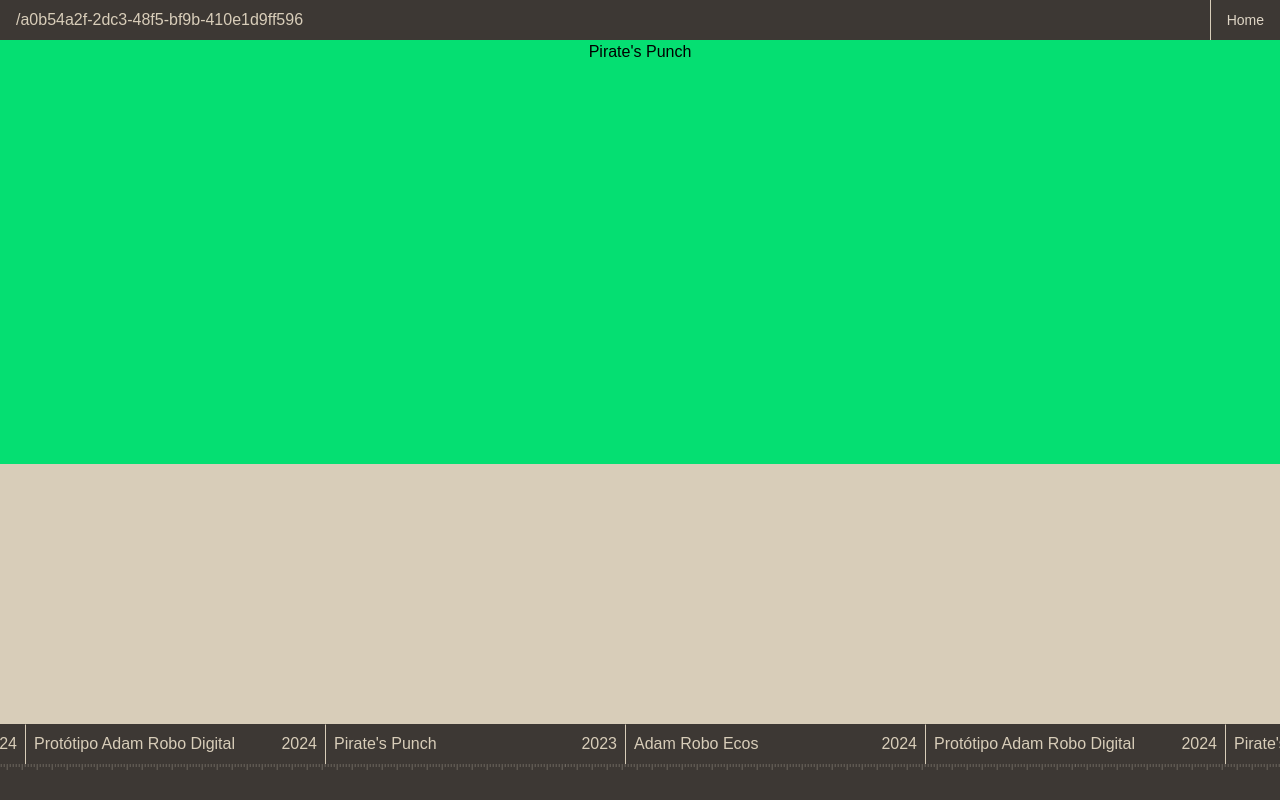
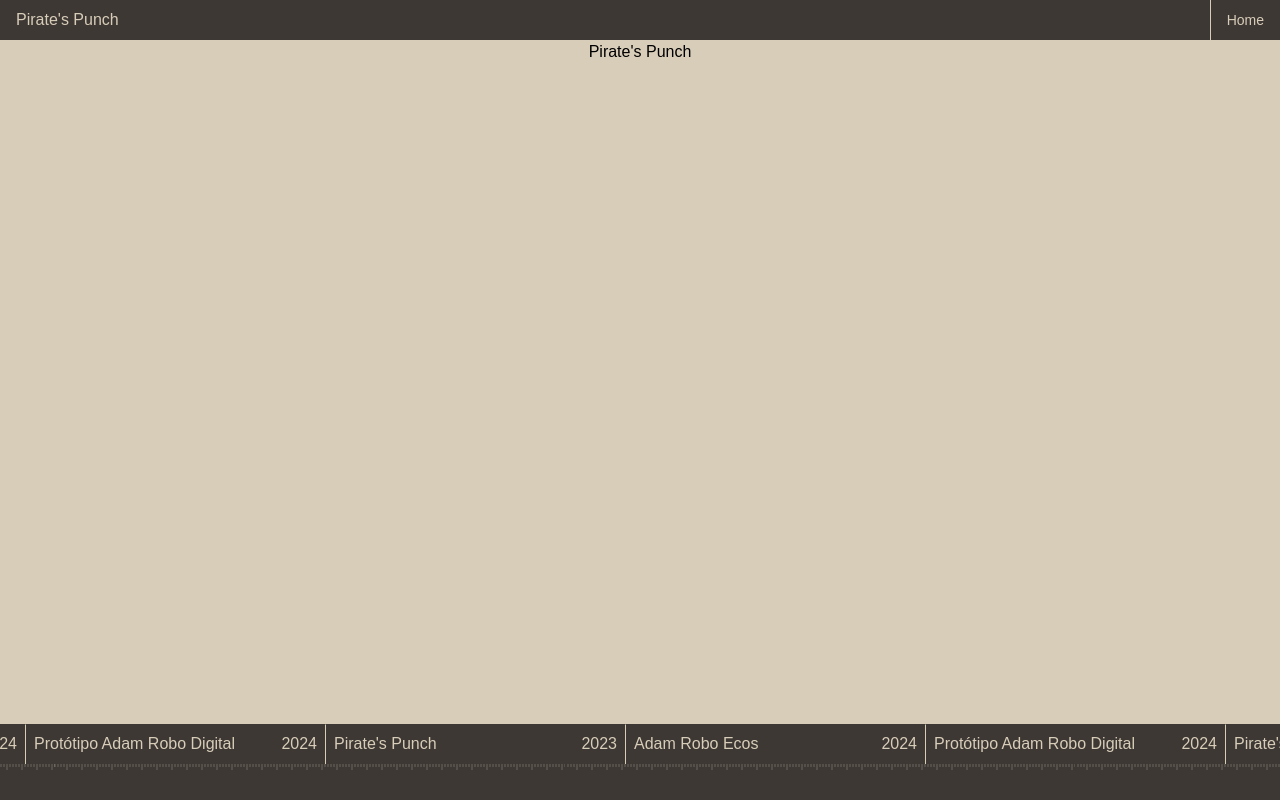
Before and after one commit to KelvinCrepaldi/kelvincrepaldi, a React (Vite) app: page /a0b54a2f-2dc3-48f5-bf9b-410e1d9ff596 in a window 1280 px wide. Built offline with nearby package versions, Linux system fonts and the light colour scheme; a web font is replaced by a local one.

Commit message:
update header title

```diff
--- a/src/hooks/useProjects.ts
+++ b/src/hooks/useProjects.ts
@@ -1,5 +1,9 @@
 import projects from "@/db/projects";
+import { useParams } from "react-router";
 
 export default function useProjects() {
-    return {projects}
+    const { projectId } = useParams();
+    const current = projects.filter((project) => project.id === projectId)[0];
+
+    return {projects, current}
 }
--- a/src/pages/home.tsx
+++ b/src/pages/home.tsx
@@ -1,8 +1,11 @@
 import TypingAnimation from "@/components/TypingAnimation";
+import { ChevronDown } from "lucide-react";
+import {motion} from "framer-motion"
 
 export default function Home() {
   return (
-    <div className="flex flex-col flex-1 items-center justify-center mb-[40px]">
+    <>
+      <div className="flex flex-col flex-1 items-center justify-center mb-[40px]">
         <TypingAnimation
           delay={0.02}
           duration={0.1}
@@ -27,5 +30,15 @@ export default function Home() {
           end
         ></TypingAnimation>
       </div>
+      <motion.div
+        initial={{ opacity: 0 }}
+        animate={{ opacity: 1 }}
+        transition={{ duration: 2, delay: 2.3 }}
+        className="flex items-center justify-center flex-col"
+      >
+        <p>Confira meus projetos abaixo!</p>
+        <ChevronDown className="animate-bounce animation-duration-[2s]" />
+      </motion.div>
+    </>
   );
 }
--- a/src/pages/project.tsx
+++ b/src/pages/project.tsx
@@ -5,7 +5,7 @@ export default function Project() {
   const { projectId } = useParams();
   const current = projects.filter((project) => project.id === projectId)[0];
   return (
-    <div className="bg-green-400 h-full">
+    <div className="h-full">
       { current.name}
     </div>
   );
--- a/src/routes/layouts/components/navBar.tsx
+++ b/src/routes/layouts/components/navBar.tsx
@@ -1,21 +1,27 @@
 import { Link, useLocation } from "react-router";
 import pages from "@/routes/pages";
 import { Button } from "@/components/ui/button";
+import useProjects from "@/hooks/useProjects";
+import TypingAnimation from "@/components/TypingAnimation";
+import { useEffect, useState } from "react";
 
 export default function NavBar() {
-  const route = useLocation().pathname;
+  const { current } = useProjects();
+  const location = useLocation();
+  const [title, setTitle] = useState("");
+
+  useEffect(() => {
+    current ? setTitle(current.name) : setTitle("")
+  },[current])
   return (
     <div className="w-full flex h-[40px] justify-between   bg-primary">
-      <div className="text-background flex items-center m-4">{route}</div>
+
+      <div className="text-background flex items-center m-4">{ title && <TypingAnimation key={title} text={title} delay={0.08} duration={0.07} start={0}/>}</div>
       <div className="">
         {pages.map((page) => (
           <Link to={page.path}>
             <Button
-              className={
-                page.path === route
-                  ? "bg-background text-primary border-l border-background"
-                  : "border-l border-background"
-              }
+              className={` border-l border-background ${location.pathname === page.path ? "bg-background text-primary" : "bg-primary text-background"}`}
             >
               {page.label}
             </Button>
--- a/src/routes/layouts/layout.tsx
+++ b/src/routes/layouts/layout.tsx
@@ -1,25 +1,23 @@
 import FooterBar from "@/routes/layouts/components/footerBar";
 import { Outlet, useParams } from "react-router";
 import NavBar from "./components/navBar";
-import { ChevronDown } from "lucide-react";
-import { motion } from "framer-motion";
 import useProjects from "@/hooks/useProjects";
 import { useState } from "react";
 import Marquee from "react-fast-marquee";
 import ProjectCard from "@/components/projectCard";
-
+import RulerPointer from "@/components/roulerPointer";
 
 export default function Layout() {
   const { projectId } = useParams();
-  const active = !!!projectId
+  const active = !!!projectId;
   return (
     <div className="flex flex-col justify-between h-screen">
       <NavBar />
       <div className="flex flex-col justify-center w-full h-full text-center relative overflow-hidden">
-      <Outlet />
-
-            <ProjectsSlider active={active} />
-          </div>
+        <Outlet />
+        <RulerPointer/>
+        <ProjectsSlider active={active} />
+      </div>
       <FooterBar />
     </div>
   );
@@ -30,21 +28,11 @@ const ProjectsSlider = ({ active = true }: { active?: boolean }) => {
   const [play, setPlay] = useState(true);
 
   return (
-    <>
-      {active && (
-        <motion.div
-          initial={{ opacity: 0 }}
-          animate={{ opacity: 1 }}
-          transition={{ duration: 2, delay: 2.3 }}
-          className="flex items-center justify-center flex-col"
-        >
-          <p>Confira meus projetos abaixo!</p>
-          <ChevronDown className="animate-bounce animation-duration-[2s]" />
-        </motion.div>
-      )}
       <Marquee
-        className={`[&>div]:overflow-visible !overflow-visible transition-all bg-green-500 ${
-          active ? "relative " : "absolute -bottom-0 translate-y-[calc(100%-40px)]"
+        className={`[&>div]:overflow-visible !overflow-visible transition-all ${
+          active
+            ? "relative "
+            : "absolute -bottom-0 translate-y-[calc(100%-40px)]"
         }`}
         autoFill
         play={play}
@@ -63,6 +51,5 @@ const ProjectsSlider = ({ active = true }: { active?: boolean }) => {
           ))}
         </div>
       </Marquee>
-    </>
   );
 };
```
